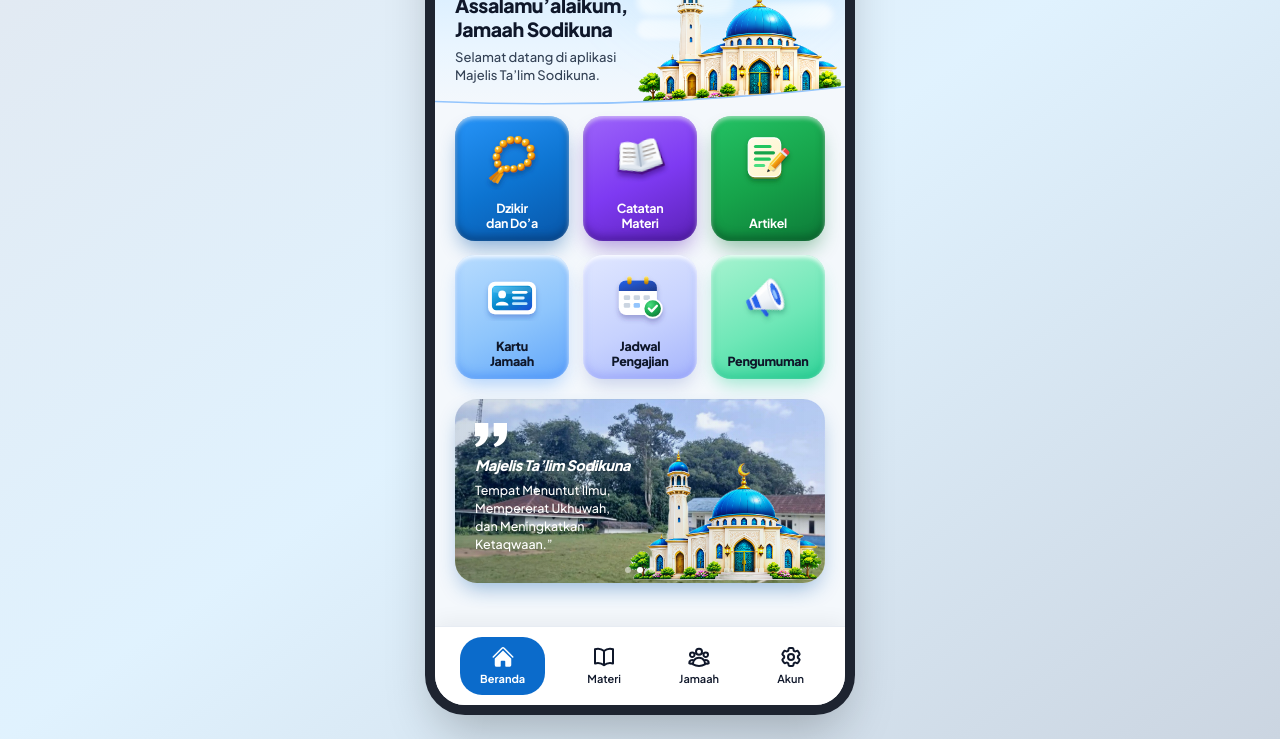
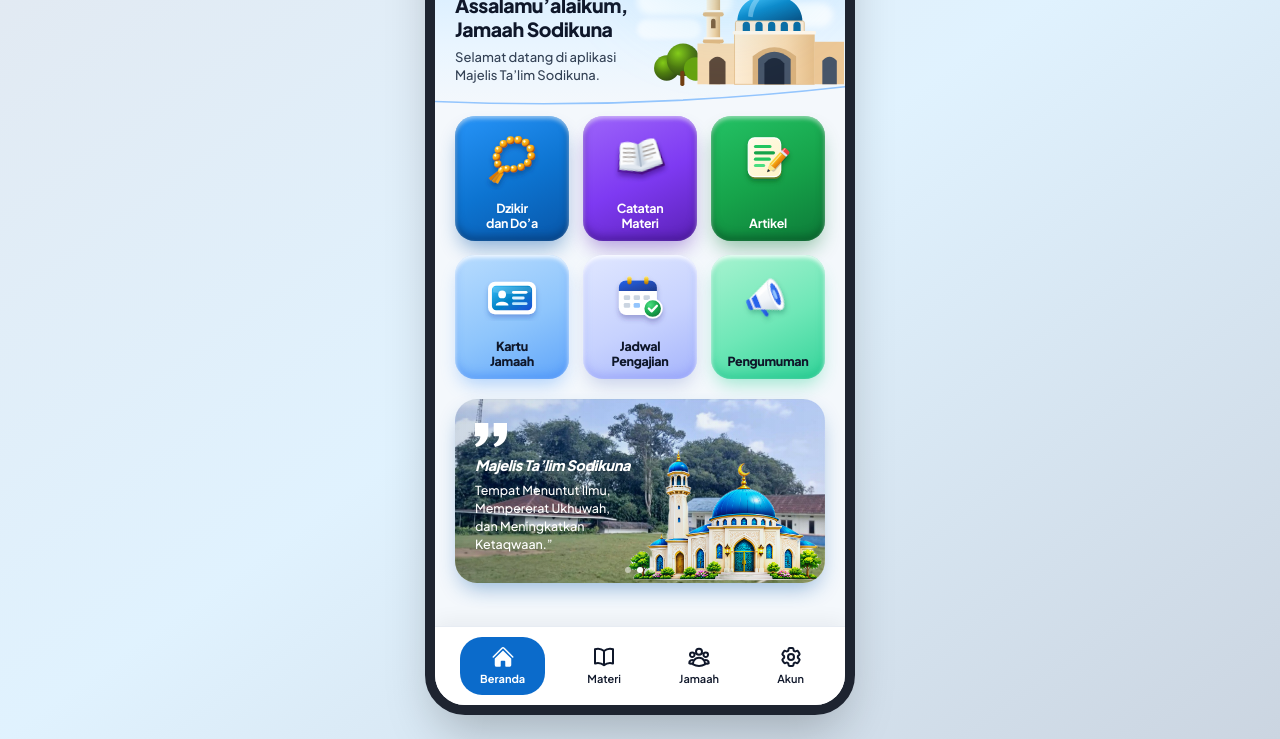
Before and after one commit to sodiku150215-commits/Mt-sodikuna, a plain HTML site: page index.html in a window 1280 px wide. Shown: the part 169-908 px from the top of the page. Drawn offline with nearby package versions, Linux system fonts and the light colour scheme.

Commit message:
Restore greeting card to commit 2d5e14f

```diff
--- a/index.html
+++ b/index.html
@@ -167,7 +167,84 @@
 
           <!-- Right Mosque & Lush Trees Illustration (Detailed 3D-Style SVG) -->
           <div class="absolute right-0 bottom-0.5 w-[210px] h-[152px] pointer-events-none select-none">
-            <img src="./1795608279274.png" alt="Masjid Sodikuna" class="w-full h-full object-contain object-right-bottom" />
+            <svg viewBox="0 0 230 168" class="w-full h-full">
+              <defs>
+                <linearGradient id="turquoiseDome" x1="0.15" y1="0.1" x2="0.85" y2="0.95">
+                  <stop offset="0%" stop-color="#38bdf8" />
+                  <stop offset="45%" stop-color="#0284c7" />
+                  <stop offset="100%" stop-color="#035388" />
+                </linearGradient>
+                <linearGradient id="creamWall" x1="0" y1="0" x2="1" y2="0">
+                  <stop offset="0%" stop-color="#fdedd5" />
+                  <stop offset="65%" stop-color="#f6d8ae" />
+                  <stop offset="100%" stop-color="#e5be8a" />
+                </linearGradient>
+                <linearGradient id="minaretGrad" x1="0" y1="0" x2="1" y2="0">
+                  <stop offset="0%" stop-color="#fff3e0" />
+                  <stop offset="60%" stop-color="#f3d2a2" />
+                  <stop offset="100%" stop-color="#d8af77" />
+                </linearGradient>
+                <radialGradient id="bushGreen" cx="35%" cy="30%" r="70%">
+                  <stop offset="0%" stop-color="#84cc16" />
+                  <stop offset="60%" stop-color="#4d7c0f" />
+                  <stop offset="100%" stop-color="#365314" />
+                </radialGradient>
+              </defs>
+
+              <!-- Lush Green Trees on Left of Mosque -->
+              <circle cx="34" cy="126" r="14" fill="url(#bushGreen)" />
+              <circle cx="52" cy="117" r="18" fill="url(#bushGreen)" />
+              <circle cx="66" cy="127" r="13" fill="#65a30d" />
+              <rect x="49" y="129" width="4.5" height="17" rx="2" fill="#713f12" />
+
+              <!-- Tall Minaret on Left of Main Dome -->
+              <rect x="78" y="46" width="15" height="98" fill="url(#minaretGrad)" />
+              <!-- Minaret Balconies -->
+              <rect x="74" y="64" width="23" height="5" rx="2.5" fill="#e2b77e" />
+              <rect x="75" y="62" width="21" height="2.5" rx="1" fill="#fff7ed" />
+              <rect x="74" y="94" width="23" height="5" rx="2.5" fill="#e2b77e" />
+              <rect x="75" y="92" width="21" height="2.5" rx="1" fill="#fff7ed" />
+              <!-- Minaret Windows -->
+              <path d="M83,82 L83,74 A2.5,2.5 0 0,1 88,74 L88,82 Z" fill="#7c5832" />
+              <!-- Minaret Turquoise Dome & Gold Spire -->
+              <path d="M77,46 C77,31 94,31 94,46 Z" fill="url(#turquoiseDome)" />
+              <line x1="85.5" y1="21" x2="85.5" y2="32" stroke="#eab308" stroke-width="2" stroke-linecap="round" />
+              <circle cx="85.5" cy="21" r="2.2" fill="#facc15" />
+
+              <!-- Main Large Turquoise Dome -->
+              <path d="M112,75 C112,35 184,35 184,75 Z" fill="url(#turquoiseDome)" />
+              <!-- Glossy Dome Specular Highlight -->
+              <path d="M124,69 C125,47 142,41 151,42 C139,45 131,55 129,70 Z" fill="#bae6fd" opacity="0.45" />
+              <!-- Gold Crescent Finial -->
+              <line x1="148" y1="22" x2="148" y2="38" stroke="#eab308" stroke-width="2.4" stroke-linecap="round" />
+              <path d="M146,19 A4,4 0 1,0 151,23 A3.2,3.2 0 1,1 146,19 Z" fill="#facc15" />
+
+              <!-- Dome Drum / Neck with Arched Windows -->
+              <rect x="110" y="74" width="76" height="13" rx="2" fill="#faebd7" stroke="#e2be8d" stroke-width="1" />
+              <path d="M118,87 L118,79 A4,4 0 0,1 126,79 L126,87 Z" fill="#0369a1" />
+              <path d="M132,87 L132,79 A4,4 0 0,1 140,79 L140,87 Z" fill="#0369a1" />
+              <path d="M146,87 L146,79 A4,4 0 0,1 154,79 L154,87 Z" fill="#0369a1" />
+              <path d="M160,87 L160,79 A4,4 0 0,1 168,79 L168,87 Z" fill="#0369a1" />
+              <path d="M174,87 L174,79 A4,4 0 0,1 182,79 L182,87 Z" fill="#0369a1" />
+
+              <!-- Left Wing Building -->
+              <rect x="68" y="99" width="44" height="45" fill="#f5d9b1" />
+              <path d="M81,144 L81,119 Q90,108 99,119 L99,144 Z" fill="#5c4738" />
+
+              <!-- Main Center Mosque Facade -->
+              <rect x="109" y="87" width="88" height="57" fill="url(#creamWall)" stroke="#e5c190" stroke-width="1" />
+              <!-- Decorative Top Parapet -->
+              <rect x="107" y="85" width="92" height="4" rx="1.5" fill="#fff6e9" />
+
+              <!-- Grand Pointed Islamic Archway -->
+              <path d="M129,144 L129,113 Q153,93 177,113 L177,144 Z" fill="#d9b17c" />
+              <path d="M135,144 L135,116 Q153,100 171,116 L171,144 Z" fill="#475569" />
+              <path d="M142,144 L142,121 Q153,109 164,121 L164,144 Z" fill="#1e293b" />
+
+              <!-- Right Side Wing -->
+              <rect x="197" y="97" width="33" height="47" fill="#ecc796" />
+              <path d="M206,144 L206,118 Q214,109 222,118 L222,144 Z" fill="#475569" />
+            </svg>
           </div>
 
           <!-- Curved Horizon Line -->
```
